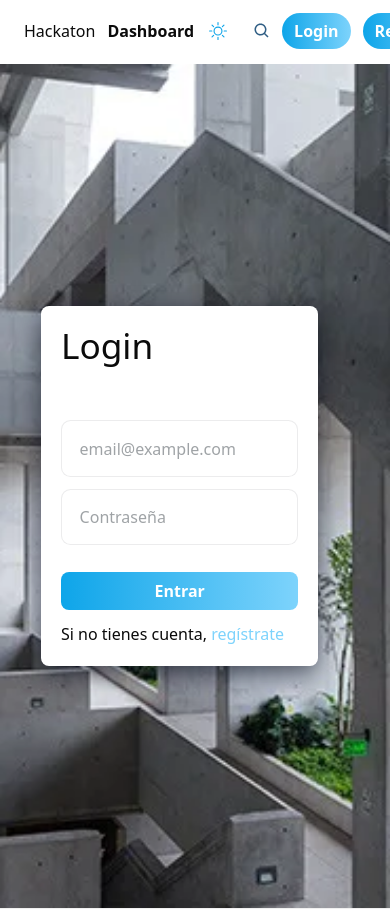
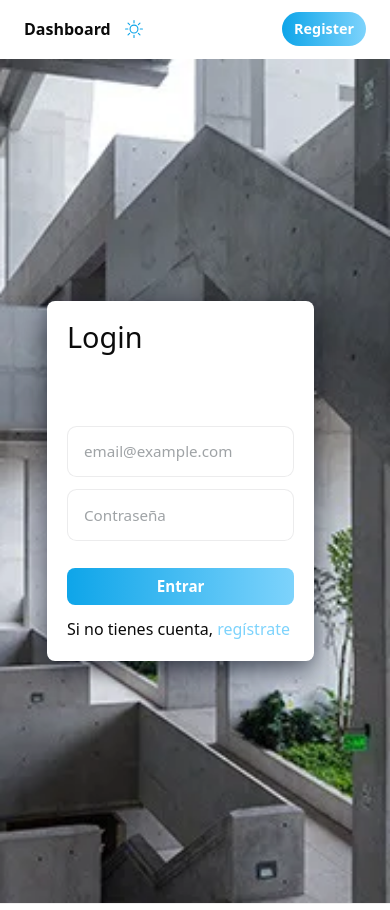
Before and after one commit to Lazheart/hack-front, a React (Vite) app: page /login in a window 390 px wide. Shown: the top 910 px of the page. Built offline with nearby package versions, Linux system fonts and the light colour scheme.

Commit message:
Addition

```diff
--- a/src/components/navbar.tsx
+++ b/src/components/navbar.tsx
@@ -1,5 +1,5 @@
 import React, { useEffect, useRef, useState } from 'react'
-import { Link, useNavigate } from 'react-router-dom'
+import { Link, useNavigate, useLocation } from 'react-router-dom'
 import useAuth from '../services/auth/useAuth'
 import { BsSun, BsMoon } from 'react-icons/bs'
 import { BiSearch } from 'react-icons/bi'
@@ -52,6 +52,7 @@ const SearchForm = () => {
 const Navbar = () => {
   const { user, logout } = useAuth()
   const navigate = useNavigate()
+  const location = useLocation()
   const headerRef = useRef<HTMLElement | null>(null)
   const lastScrollY = useRef(0)
   const [visible, setVisible] = useState(true)
@@ -115,22 +116,28 @@ const Navbar = () => {
     zIndex: 999,
   }
 
+  const path = location.pathname
+  const isAuthPage = path === '/login' || path === '/register'
+
   return (
     <>
       <header ref={headerRef} style={headerStyle} className="anim-header anim-fade-in">
         <nav style={{display: 'flex', alignItems: 'center', gap: '1rem', padding: '0.75rem 1.5rem', maxWidth: '1200px', margin: '0 auto'}}>
           {/* Left: brand + Dashboard + theme icon (no square) */}
           <div style={{display: 'flex', alignItems: 'center', gap: '0.75rem', fontWeight: 700}}>
-            <a className="text-grow-hover keep-white" href="https://hackathon.cs2032.com/" target="_blank" rel="noreferrer" style={{textDecoration: 'none'}}>Hackaton</a>
+            {/* Ocultar marca en pantallas muy pequeñas para que no se desborde */}
+            <a className="text-grow-hover keep-white hide-xs" href="https://hackathon.cs2032.com/" target="_blank" rel="noreferrer" style={{textDecoration: 'none'}}>Hackaton</a>
             <Link to="/dashboard" className="text-grow-hover keep-white" style={{textDecoration: 'none', fontWeight: 600}}>Dashboard</Link>
             <ThemeToggle />
           </div>
 
-          {/* Center: search (centered) */}
+          {/* Centro: mantiene espacio flex para que los botones sigan a la derecha */}
           <div style={{flex: 1, display: 'flex', justifyContent: 'center'}}>
-            <div style={{width: '100%', maxWidth: 640}}>
-              <SearchForm />
-            </div>
+            {!isAuthPage && (
+              <div style={{width: '100%', maxWidth: 640}}>
+                <SearchForm />
+              </div>
+            )}
           </div>
 
           {/* Right: auth actions */}
@@ -139,8 +146,12 @@ const Navbar = () => {
               <button onClick={handleLogout} className="anim-cta" style={{background: 'transparent', color: 'var(--text-white)', border: '1px solid rgba(0,0,0,0.06)', padding: '0.5rem 0.8rem', borderRadius: 6}}>Logout</button>
             ) : (
               <>
-                <Link to="/login" className="btn-auth" style={{textDecoration: 'none'}}>Login</Link>
-                <Link to="/register" className="btn-auth" style={{textDecoration: 'none'}}>Register</Link>
+                {path !== '/login' && (
+                  <Link to="/login" className="btn-auth" style={{textDecoration: 'none'}}>Login</Link>
+                )}
+                {path !== '/register' && (
+                  <Link to="/register" className="btn-auth" style={{textDecoration: 'none'}}>Register</Link>
+                )}
               </>
             )}
           </div>
--- a/src/index.css
+++ b/src/index.css
@@ -122,6 +122,17 @@ body {
   .auth-card{ width: 100%; height: auto; padding: 0.9rem }
   .auth-card-wrapper{ margin-left: 0; }
   .auth-button{ width: 100% }
+}
+
+/* Extra-small (phones ~390px width) fine-tuning */
+@media (max-width: 420px){
+  .auth-title{ font-size: 1.8rem; }
+  .auth-input{ padding: 0.85rem 1rem; font-size: .95rem; }
+  .auth-button{ padding: 0.85rem 0.95rem; font-size: .95rem; }
+  /* Compact navbar paddings and buttons, and allow selective hiding */
+  .btn-auth{ padding: 0.32rem 0.65rem; font-size: .9rem }
+  .nav-inner{ padding: 0.5rem 0.5rem !important; }
+  .hide-xs{ display: none !important; }
 }
 
 /* Footer responsive layout */
```
Also changed, not shown: src/pages/homepage/homepage.tsx (added).
